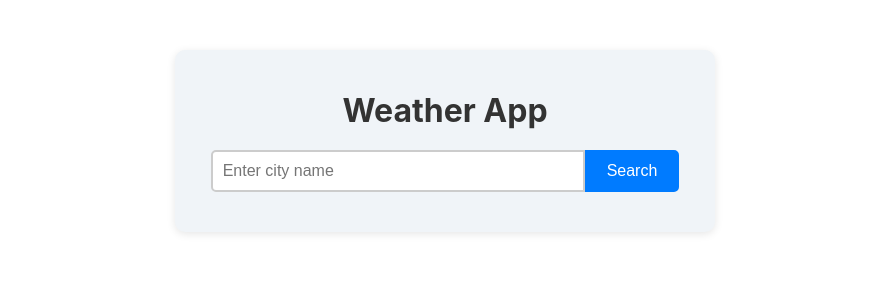
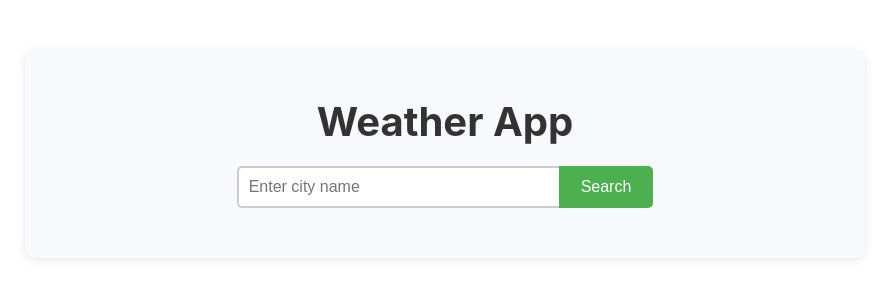
Before and after one commit to kartikgupta1920/xweatherapp, a React (Create React App) app: page / in a window 1280 px wide. Shown: the top 300 px of the page, without its empty margins (195-1084 px from the left). Built offline with nearby package versions, Linux system fonts and the light colour scheme.

Commit message:
css styling

```diff
--- a/src/WeatherApp/WeatherApp.jsx
+++ b/src/WeatherApp/WeatherApp.jsx
@@ -8,7 +8,7 @@ const WeatherApp = () => {
   const [loading, setLoading] = useState(false);
   const [error, setError] = useState('');
 
-  const API_KEY = '78ebfcca9a9e418486584029240109';
+  const API_KEY = '78ebfcca9a9e418486584029240109'; // Your actual API key
 
   const fetchWeatherData = async () => {
     if (!city.trim()) {
--- a/src/WeatherApp/WeatherApp.module.css
+++ b/src/WeatherApp/WeatherApp.module.css
@@ -1,45 +1,48 @@
 /* src/components/WeatherApp/WeatherApp.module.css */
 
 .container {
-    max-width: 500px;
+    max-width: 800px;
     margin: 50px auto;
     padding: 20px;
     text-align: center;
     border-radius: 10px;
-    background-color: #f0f4f8;
-    box-shadow: 0 2px 8px rgba(0, 0, 0, 0.1);
+    background-color: #f7f9fc;
+    box-shadow: 0 2px 10px rgba(0, 0, 0, 0.1);
   }
 
   .title {
     margin-bottom: 20px;
-    font-size: 2rem;
+    font-size: 2.5rem;
     color: #333;
+    font-weight: bold;
   }
 
   .searchContainer {
     display: flex;
     justify-content: center;
-    margin-bottom: 20px;
+    align-items: center;
+    margin-bottom: 30px;
   }
 
   .input {
-    width: 70%;
+    width: 300px;
     padding: 10px;
     font-size: 1rem;
     border: 2px solid #ccc;
     border-radius: 5px 0 0 5px;
     outline: none;
+    border-right: none;
   }
 
   .input:focus {
-    border-color: #007bff;
+    border-color: #4caf50;
   }
 
   .button {
     padding: 10px 20px;
     font-size: 1rem;
-    border: 2px solid #007bff;
-    background-color: #007bff;
+    border: 2px solid #4caf50;
+    background-color: #4caf50;
     color: #fff;
     border-radius: 0 5px 5px 0;
     cursor: pointer;
@@ -47,8 +50,8 @@
   }
 
   .button:hover {
-    background-color: #0056b3;
-    border-color: #0056b3;
+    background-color: #388e3c;
+    border-color: #388e3c;
   }
 
   .loading {
@@ -65,15 +68,13 @@
 
   .weatherCards {
     display: flex;
-    flex-wrap: wrap;
-    justify-content: center;
-    gap: 15px;
+    justify-content: space-between;
     margin-top: 20px;
   }
 
   .weatherCard {
-    background-color: #fff;
-    width: 120px;
+    background-color: #7cb705;
+    width: 180px;
     padding: 15px;
     border-radius: 8px;
     box-shadow: 0 1px 6px rgba(0, 0, 0, 0.1);
@@ -81,13 +82,13 @@
   }
 
   .weatherCard p {
-    margin: 0;
-    font-size: 0.9rem;
-    color: #666;
+    margin: 2;
+    font-size: 1rem;
+    color: #100303;
   }
 
   .weatherCard h2 {
-    margin: 10px 0 0 0;
+    margin: 10px 5px 5px 5px;
     font-size: 1.5rem;
     color: #333;
   }
```
Lines whose indentation alone changed are shown as unchanged.
